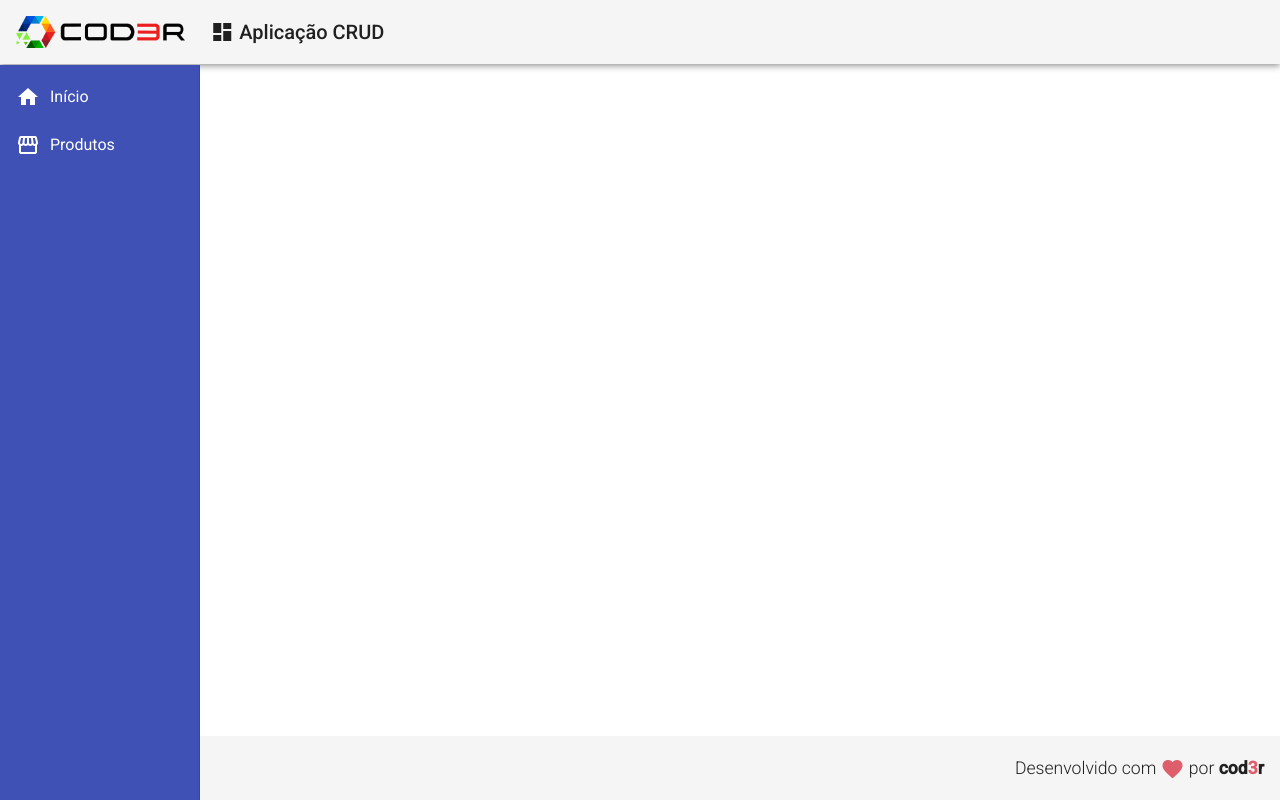
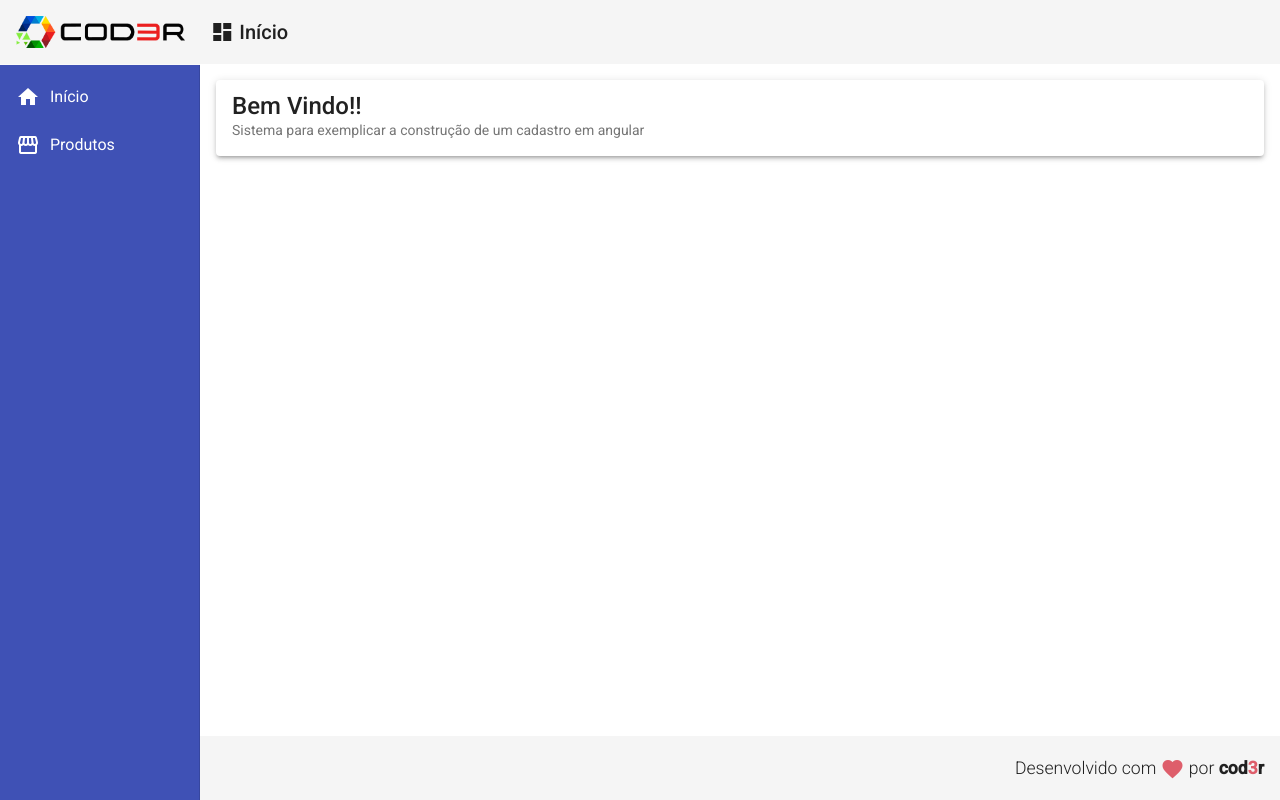
Before and after one commit to Jeancarlonpereira/Angular-Cod3r, an Angular app in the folder crud/frontend/: page / in a window 1280 px wide. Built offline with nearby package versions, Linux system fonts and the light colour scheme.

Commit message:
styling component home

```diff
--- a/crud/frontend/src/app/components/template/header/header.component.html
+++ b/crud/frontend/src/app/components/template/header/header.component.html
@@ -10,7 +10,7 @@
             <i class="material-icons">
                 dashboard
             </i>
-            Aplicação CRUD
+            Início
         </a>
 
     </span>
--- a/crud/frontend/src/app/components/template/nav/nav.component.css
+++ b/crud/frontend/src/app/components/template/nav/nav.component.css
@@ -11,3 +11,9 @@
 .sidenav i{
     padding-right: 10px;
 }
+
+.content{
+
+    padding: 16px;
+    background-color: #ffff;
+}
--- a/crud/frontend/src/app/components/template/nav/nav.component.html
+++ b/crud/frontend/src/app/components/template/nav/nav.component.html
@@ -16,4 +16,9 @@
             </a>
         </mat-nav-list>
     </mat-sidenav>
+    <mat-sidenav-content class="content">
+        <app-home>
+
+        </app-home>
+    </mat-sidenav-content>
 </mat-sidenav-container>
--- /dev/null
+++ b/crud/frontend/src/app/views/home/home.component.css
@@ -0,0 +1,10 @@
+.home .title{
+
+    font-size: 3rem;
+    font-weight: 300;
+    line-height: 1.2;
+}
+
+.home .subtitle{
+    font-size: 1.1rem;
+}
--- /dev/null
+++ b/crud/frontend/src/app/views/home/home.component.html
@@ -0,0 +1,6 @@
+<mat-card class="card mat-elevation-z3">
+    <mat-card-title class="title">Bem Vindo!!</mat-card-title>
+    <mat-card-subtitle class="subtitle">
+        Sistema para exemplicar a construção de um cadastro em angular
+    </mat-card-subtitle>
+</mat-card>
--- /dev/null
+++ b/crud/frontend/src/app/views/home/home.component.ts
@@ -0,0 +1,15 @@
+import { Component, OnInit } from '@angular/core';
+
+@Component({
+  selector: 'app-home',
+  templateUrl: './home.component.html',
+  styleUrls: ['./home.component.css']
+})
+export class HomeComponent implements OnInit {
+
+  constructor() { }
+
+  ngOnInit(): void {
+  }
+
+}
```
Also changed, not shown: crud/frontend/src/app/app.module.ts (+6 -2 lines).
